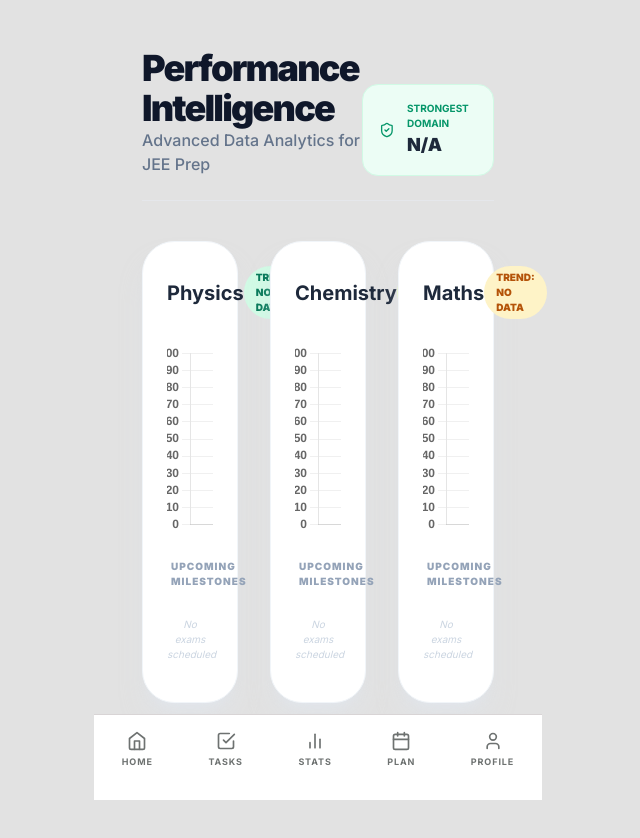
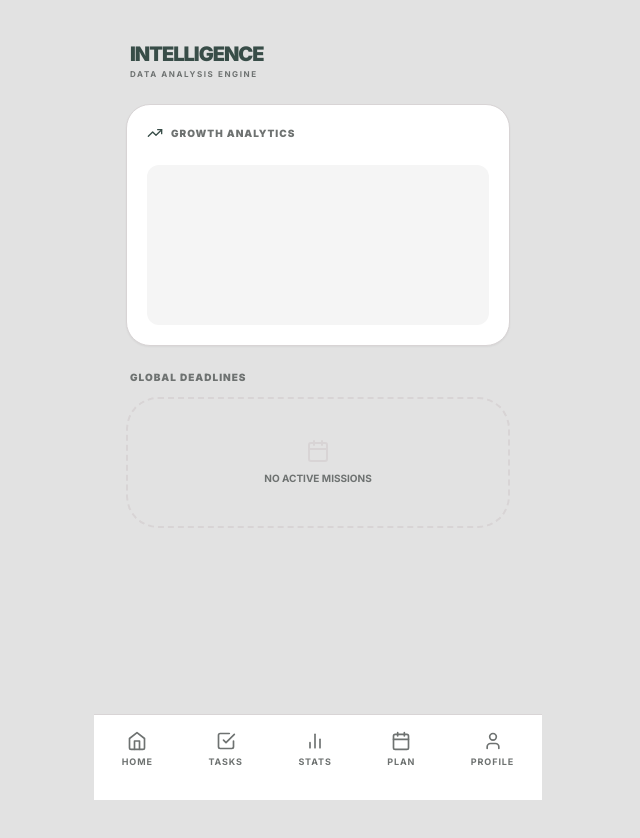
Before and after one commit to hetkeraliya/monkstudy, a Next.js app: page /analysis in a window 1280 px wide. Shown: the top 838 px of the page, without its empty margins (322-962 px from the left). Built offline with nearby package versions, Linux system fonts and the light colour scheme.

Commit message:
Update page.tsx

```diff
--- a/app/analysis/page.tsx
+++ b/app/analysis/page.tsx
@@ -1,149 +1,145 @@
 "use client";
 
-import { useState, useEffect, useRef } from "react";
-import { Award, Target, TrendingUp, Calendar, Trash2, ShieldCheck } from "lucide-react";
-import { useStore } from "../../store/useStore";
+import { useState, useEffect, useMemo } from "react";
+import { motion, AnimatePresence } from "framer-motion";
+import { TrendingUp, Trash2, Clock, Calendar, AlertCircle } from "lucide-react";
+import { useStore, Mark, Exam } from "../../store/useStore";
 import { vibrate } from "../../lib/db";
+
+interface TooltipData { x: number; y: number; label: string; val: number; color: string; }
 
 export default function Analysis() {
   const [mounted, setMounted] = useState(false);
   const { subjects, updateSubject } = useStore();
-  const chartRefs = useRef<any>({});
+  const [tooltip, setTooltip] = useState<TooltipData | null>(null);
 
-  // 1. Logic for Subject Performance Summary
-  const summary = (() => {
-    const stats = subjects.map((s: any) => {
-      const avg = s.marks.length > 0
-        ? Math.round(s.marks.reduce((acc: number, m: any) => acc + (m.score / m.total) * 100, 0) / s.marks.length)
-        : 0;
-      return { name: s.name, avg, id: s.id };
+  useEffect(() => { setMounted(true); }, []);
+
+  const graphWidth = 300;
+  const graphHeight = 120;
+
+  // Optimized Chart Rendering Logic
+  const datasets = useMemo(() => {
+    const config = [
+      { id: 'phy', name: 'Physics', color: '#384D48' },
+      { id: 'chem', name: 'Chemistry', color: '#ACAD94' },
+      { id: 'math', name: 'Maths', color: '#6E7271' }
+    ];
+
+    return config.map(conf => {
+      const subject = subjects.find(s => s.id === conf.id);
+      const marks = (subject?.marks || []) as Mark[];
+
+      if (marks.length === 0) return { ...conf, path: "", points: [] };
+
+      const points = marks.map((m: Mark, i: number) => {
+        const x = marks.length === 1 ? graphWidth / 2 : (i / (marks.length - 1)) * graphWidth;
+        const total = m.total || 100;
+        const val = Math.round((m.score / total) * 100);
+        const y = graphHeight - (val / 100) * graphHeight;
+        return { x, y, val, label: `${conf.name} Test ${i + 1}` };
       });
-    const sorted = [...stats].sort((a, b) => b.avg - a.avg);
-    return {
-      best: sorted[0].avg > 0 ? sorted[0] : { name: "N/A", avg: 0 },
-      worst: sorted[2].avg > 0 ? sorted[2] : { name: "N/A", avg: 0 }
-    };
-  })();
 
-  useEffect(() => {
-    setMounted(true);
-    // Dynamically load Chart.js from CDN since we can't use terminal
-    const script = document.createElement("script");
-    script.src = "https://cdn.jsdelivr.net/npm/chart.js";
-    script.async = true;
-    script.onload = () => renderCharts();
-    document.body.appendChild(script);
-
-    return () => { document.body.removeChild(script); };
+      return { ...conf, path: points.map(p => `${p.x},${p.y}`).join(" "), points };
+    });
   }, [subjects]);
 
-  const renderCharts = () => {
-    const Chart = (window as any).Chart;
-    if (!Chart) return;
+  // Consolidated Global Timeline
+  const allExams = useMemo(() => {
+    return subjects.flatMap(sub =>
+      ((sub.exams || []) as Exam[]).map((ex: Exam) => ({ ...ex, subjectId: sub.id, subjectName: sub.name }))
+    ).sort((a, b) => new Date(a.date).getTime() - new Date(b.date).getTime());
+  }, [subjects]);
 
-    subjects.forEach((sub: any) => {
-      const ctx = document.getElementById(`chart-${sub.id}`) as HTMLCanvasElement;
-      if (!ctx) return;
-
-      // Destroy existing chart if it exists
-      if (chartRefs.current[sub.id]) chartRefs.current[sub.id].destroy();
-
-      const color = sub.id === 'phy' ? '#10b981' : sub.id === 'chem' ? '#84cc16' : '#f59e0b';
-
-      chartRefs.current[sub.id] = new Chart(ctx, {
-        type: 'line',
-        data: {
-          labels: sub.marks.map((_: any, i: number) => `Test ${i + 1}`),
-          datasets: [{
-            label: 'Accuracy %',
-            data: sub.marks.map((m: any) => Math.round((m.score / m.total) * 100)),
-            borderColor: color,
-            backgroundColor: `${color}20`,
-            fill: true,
-            tension: 0.4,
-            borderWidth: 3,
-            pointRadius: 4,
-            pointBackgroundColor: color
-          }]
-        },
-        options: {
-          responsive: true,
-          maintainAspectRatio: false,
-          plugins: { legend: { display: false } },
-          scales: {
-            y: { min: 0, max: 100, grid: { color: '#f0f0f0' }, ticks: { font: { weight: 'bold' } } },
-            x: { grid: { display: false }, ticks: { font: { weight: 'bold' } } }
-          }
-        }
-      });
-    });
+  const getCountdown = (date: string) => {
+    const d = new Date(date); d.setHours(0,0,0,0);
+    const now = new Date(); now.setHours(0,0,0,0);
+    const diff = d.getTime() - now.getTime();
+    const days = Math.ceil(diff / (1000 * 60 * 60 * 24));
+    return days > 0 ? `${days}d` : days === 0 ? "Today" : "Passed";
   };
 
   if (!mounted) return null;
 
   return (
-    <div className="max-w-6xl mx-auto p-8 space-y-10">
-      <header className="flex justify-between items-end border-b pb-6">
-        <div>
-          <h1 className="text-4xl font-black text-slate-900 tracking-tighter">Performance Intelligence</h1>
-          <p className="text-slate-500 font-medium">Advanced Data Analytics for JEE Prep</p>
-        </div>
-        <div className="flex gap-4">
-          <div className="bg-emerald-50 border border-emerald-100 p-4 rounded-2xl flex items-center gap-3">
-            <ShieldCheck className="text-emerald-600" />
-            <div>
-              <p className="text-[10px] uppercase font-bold text-emerald-600">Strongest Domain</p>
-              <p className="text-lg font-black text-slate-800">{summary.best.name}</p>
-            </div>
-          </div>
-        </div>
+    <div className="space-y-6 pb-24 max-w-md mx-auto p-4 bg-[#E2E2E2] min-h-screen">
+      <header className="pt-2 px-1">
+        <h1 className="text-xl font-black text-[#384D48] tracking-tighter">INTELLIGENCE</h1>
+        <p className="text-[8px] text-[#6E7271] font-bold uppercase tracking-[0.2em]">Data Analysis Engine</p>
       </header>
 
-      {/* Subject Intelligence Grid */}
-      <div className="grid grid-cols-1 md:grid-cols-3 gap-8">
-        {subjects.map((sub: any) => (
-          <div key={sub.id} className="bg-white rounded-[32px] p-6 shadow-xl shadow-slate-200/50 border border-slate-100 flex flex-col h-full">
-            <div className="flex justify-between items-center mb-6">
-              <h3 className="text-xl font-bold text-slate-800">{sub.name}</h3>
-              <div className={`px-3 py-1 rounded-full text-[10px] font-black uppercase ${
-                sub.id === 'phy' ? 'bg-emerald-100 text-emerald-700' :
-                sub.id === 'chem' ? 'bg-lime-100 text-lime-700' : 'bg-amber-100 text-amber-700'
-              }`}>
-                Trend: {sub.marks.length > 0 ? 'Active' : 'No Data'}
-              </div>
+      {/* Multi-Subject Trend Hub */}
+      <section className="bg-white p-5 rounded-[24px] shadow-sm border border-[#D8D4D5] relative overflow-hidden">
+        <div className="flex items-center gap-2 mb-6">
+          <TrendingUp size={16} className="text-[#384D48]" />
+          <h3 className="text-[10px] font-black text-[#6E7271] uppercase tracking-widest">Growth Analytics</h3>
         </div>
 
-            {/* Proper Canvas Graph */}
-            <div className="h-48 w-full mb-6">
-              <canvas id={`chart-${sub.id}`}></canvas>
+        <div className="relative h-40 w-full bg-[#F5F5F5] rounded-xl p-4">
+          <svg viewBox={`0 0 ${graphWidth} ${graphHeight}`} className="w-full h-full overflow-visible" preserveAspectRatio="none">
+            {datasets.map(ds => (
+              <g key={ds.id}>
+                {ds.points.length > 1 && (
+                  <motion.polyline
+                    initial={{ pathLength: 0 }} animate={{ pathLength: 1 }}
+                    fill="none" stroke={ds.color} strokeWidth="3" strokeLinecap="round" strokeLinejoin="round"
+                    points={ds.path}
+                  />
+                )}
+                {ds.points.map((p, i) => (
+                  <circle
+                    key={i} cx={p.x} cy={p.y} r="5"
+                    fill={ds.color} stroke="white" strokeWidth="2"
+                    onClick={() => { vibrate(20); setTooltip({ ...p, color: ds.color }); }}
+                  />
+                ))}
+              </g>
+            ))}
+          </svg>
+
+          <AnimatePresence>
+            {tooltip && (
+              <motion.div
+                initial={{ opacity: 0, scale: 0.9 }} animate={{ opacity: 1, scale: 1 }} exit={{ opacity: 0 }}
+                style={{ left: `${(tooltip.x / graphWidth) * 100}%`, top: `${(tooltip.y / graphHeight) * 100}%` }}
+                className="absolute z-50 transform -translate-x-1/2 -translate-y-full mb-3"
+              >
+                <div className="bg-[#384D48] text-white px-3 py-1.5 rounded-lg shadow-xl text-center">
+                  <p className="text-[7px] font-bold uppercase opacity-70 leading-none mb-1">{tooltip.label}</p>
+                  <p className="text-xs font-black leading-none">{tooltip.val}% Accuracy</p>
                 </div>
+              </motion.div>
+            )}
+          </AnimatePresence>
+        </div>
+      </section>
 
-            {/* Subject-Specific Exams */}
-            <div className="mt-auto space-y-3">
-              <p className="text-[10px] font-black text-slate-400 uppercase tracking-widest px-1">Upcoming Milestones</p>
-              {sub.exams.length > 0 ? sub.exams.map((ex: any) => (
-                <div key={ex.id} className="bg-slate-50 p-3 rounded-xl flex justify-between items-center group">
-                  <div>
-                    <p className="text-xs font-bold text-slate-700">{ex.title}</p>
-                    <p className="text-[9px] font-medium text-slate-400">{ex.date}</p>
+      {/* Sorted Global Timeline */}
+      <section className="space-y-3">
+        <h3 className="text-[10px] font-black text-[#6E7271] uppercase tracking-widest px-1">Global Deadlines</h3>
+        {allExams.length > 0 ? (
+          allExams.filter(e => getCountdown(e.date) !== "Passed").map((ex) => (
+            <div key={ex.id} className="bg-white p-4 rounded-2xl flex justify-between items-center shadow-sm border-l-4"
+                 style={{ borderLeftColor: ex.type === 'High' ? '#384D48' : '#ACAD94' }}>
+              <div className="flex flex-col gap-0.5">
+                <span className="text-xs font-bold text-[#384D48]">{ex.title}</span>
+                <span className="text-[9px] font-bold text-[#6E7271] uppercase">{ex.subjectName} • {ex.type} Priority</span>
               </div>
-                  <div className="flex items-center gap-3">
-                    <span className="text-sm font-black text-slate-900">{ex.type}</span>
-                    <button
-                      onClick={() => { vibrate(60); updateSubject(sub.id, { exams: sub.exams.filter((e: any) => e.id !== ex.id) }) }}
-                      className="opacity-0 group-hover:opacity-100 text-red-400 transition-all"
-                    >
-                      <Trash2 size={14} />
+              <div className="flex items-center gap-4">
+                <span className="text-lg font-black text-[#384D48] tracking-tighter">{getCountdown(ex.date)}</span>
+                <button onClick={() => { vibrate(60); updateSubject(ex.subjectId, { exams: (subjects.find(s => s.id === ex.subjectId)?.exams || []).filter(e => e.id !== ex.id) }) }} className="text-[#D8D4D5] active:text-[#384D48]">
+                  <Trash2 size={16} />
                 </button>
               </div>
             </div>
-              )) : (
-                <p className="text-[10px] text-slate-300 italic text-center py-4">No exams scheduled</p>
+          ))
+        ) : (
+          <div className="p-10 border-2 border-dashed border-[#D8D4D5] rounded-[32px] text-center">
+            <Calendar className="mx-auto text-[#D8D4D5] mb-2" size={24} />
+            <p className="text-[10px] font-bold text-[#6E7271] uppercase">No active missions</p>
+          </div>
         )}
-            </div>
-          </div>
-        ))}
-      </div>
+      </section>
     </div>
   );
 }
```
Lines whose indentation alone changed are shown as unchanged.
